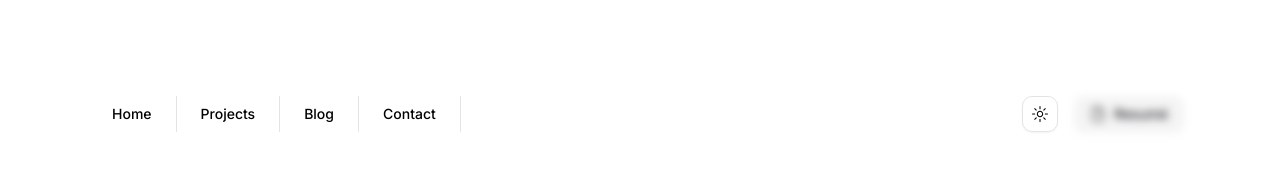
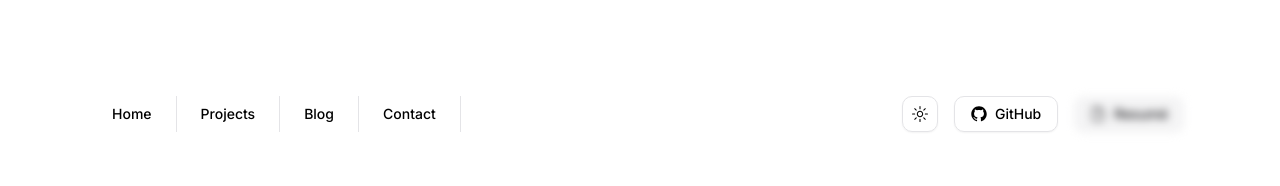
Before and after one commit to noahpittman/noahpittman, a Next.js app: page / in a window 1280 px wide. Shown: the top 186 px of the page. Built offline with nearby package versions, Linux system fonts and the light colour scheme.

Commit message:
add github

```diff
--- a/app/page.js
+++ b/app/page.js
@@ -5,6 +5,7 @@ import {
 	CornerBottomLeftIcon,
 	EnvelopeClosedIcon,
 	FileIcon,
+	GitHubLogoIcon,
 	GlobeIcon,
 	HamburgerMenuIcon,
 	InstagramLogoIcon,
@@ -127,6 +128,12 @@ function Navbar() {
 			</div>
 			<div className="hidden md:flex gap-4 items-center">
 				<ModeToggle />
+				<Button asChild target="_blank" variant="outline">
+					<Link href={"https://github.com/noahpittman"}>
+						<GitHubLogoIcon className="mr-2 h-4 w-4" />
+						GitHub
+					</Link>
+				</Button>
 				<Button variant="secondary" className="blur-sm pointer-events-none">
 					<FileIcon className="mr-2 h-4 w-4" />
 					Resumé
@@ -562,6 +569,9 @@ function Footer() {
 						>
 							<LinkedInLogoIcon className="h-6 w-6 transition-all md:hover:scale-[1.15]" />
 						</Link>
+						<Link href={"https://github.com/noahpittman"} target="_blank">
+							<GitHubLogoIcon className="h-6 w-6 transition-all md:hover:scale-[1.15]" />
+						</Link>
 						<Link
 							href={"https://www.instagram.com/noahpittman.digital/"}
 							target="_blank"
```
